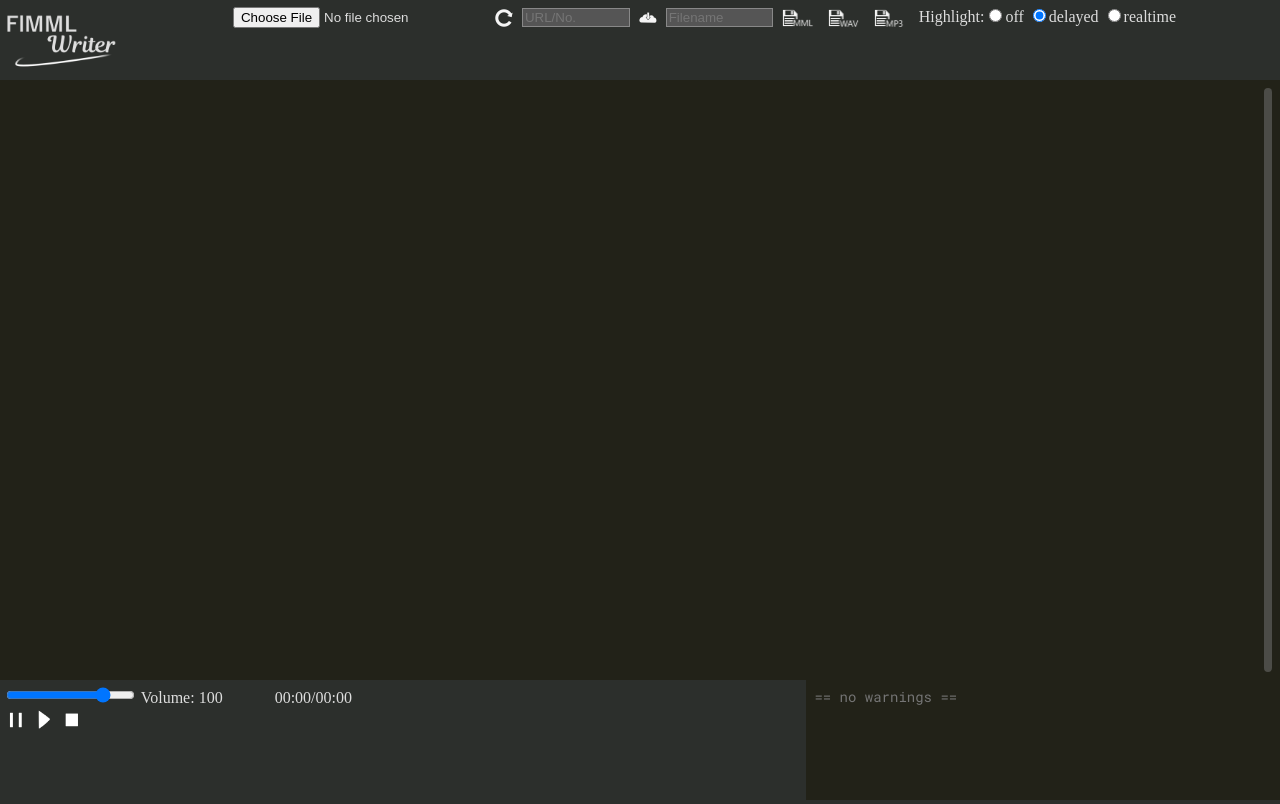
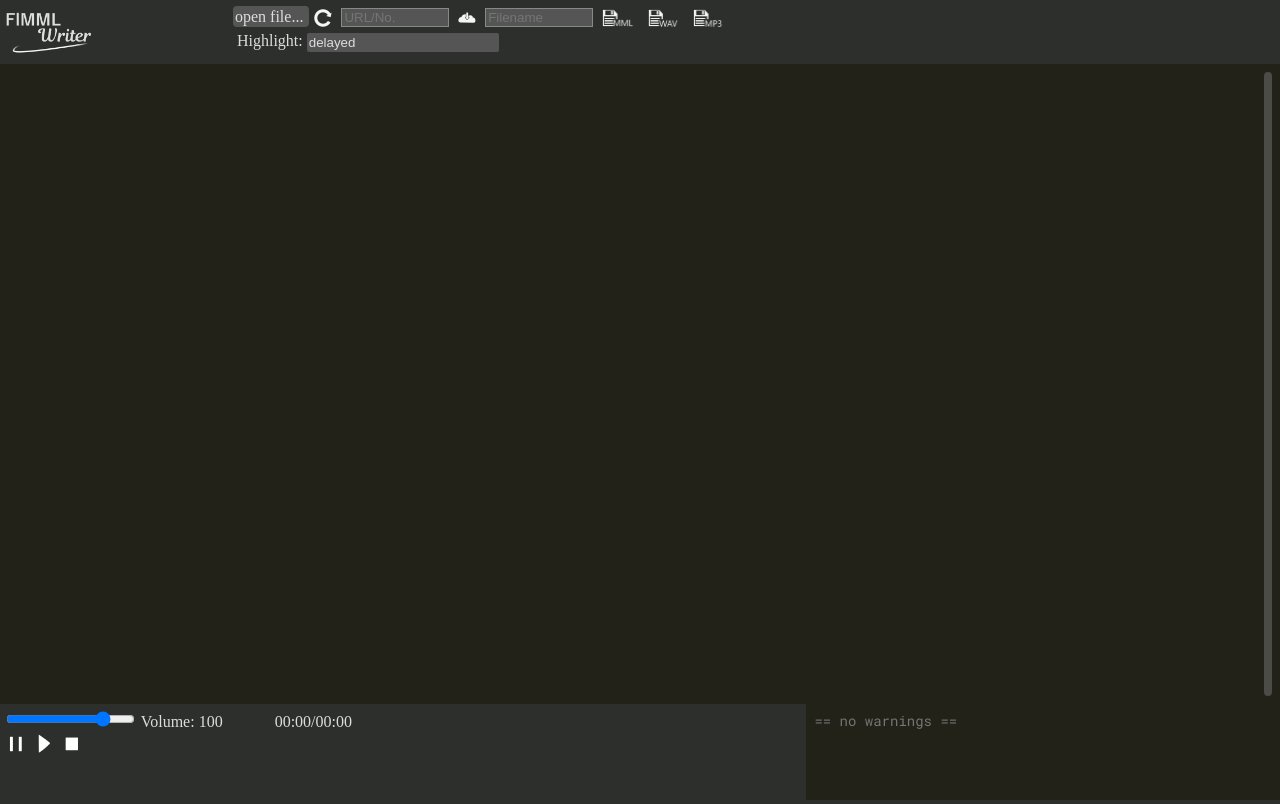
Before and after one commit to misosouP6250/FlMMLWriter, a plain HTML site: page index.html in a window 1280 px wide. Drawn offline with Linux system fonts and the light colour scheme.

Commit message:
デザインを更新

```diff
--- a/css/main.css
+++ b/css/main.css
@@ -25,7 +25,7 @@ div#header {
 	margin: 0;
 	padding: 4px;
 	width: 100vw;
-	height: 10vh;
+	height: 8vh;
 	box-sizing: border-box;
 	overflow: hidden;
 }
@@ -33,16 +33,18 @@ div#header {
 /* editor */
 div#editor {
 	position: relative;
-	height: 75vh;
+	height: 80vh;
 	box-sizing: border-box;
 }
 
 /* footer */
 div#footer {
 	position: relative;
+	bottom: 0;
+	right: 0;
 	margin: 0;
 	padding: 0;
-	height: 15vh;
+	height: 12vh;
 }
 
 /* 音符 [a-gA-G][%]?[0-9]* */
@@ -346,20 +348,28 @@ div#ctrls-header{
 	top:0;
 	left:0;
 	width: 100%;
+	z-index: 10;
 }
 
 div#ctrls-header img {
-	padding: 4px;
+	margin: 4px;
 	vertical-align: middle;
+	box-sizing: border-box;
+	-webkit-user-drag: none;
+}
+
+div#ctrls-header img:hover {
+	border: 1px solid #AAA;
+}
+
+div#ctrls-header img:active {
+	border: 1px solid #AAA;
+	padding: 1px 0 0 1px;
 }
 
 div#ctrls {
 	position: relative;
 	height: 100%;
-}
-
-div#ctrls > #ctrl-right {
-	float: left;
 }
 
 div#ctrls > #ctrl-left {
@@ -371,6 +381,17 @@ div#ctrls > #ctrl-left {
 
 #ctrl-left img {
 	vertical-align: middle;
+	box-sizing: border-box;
+	-webkit-user-drag: none;
+}
+
+#ctrl-left img:hover {
+	border: 1px solid #AAA;
+}
+
+#ctrl-left img:active {
+	border: 1px solid #AAA;
+	padding: 1px 0 0 1px;
 }
 
 div#ctrls > #ctrl-warn {
@@ -380,6 +401,18 @@ div#ctrls > #ctrl-warn {
 
 div#ctrls::after {
 	clear: both;
+}
+
+/* ラベル */
+label#label-mmlfile {
+	background-color: #555;
+	padding: 2px;
+	border-radius: 4px;
+	box-sizing: border-box;
+}
+
+label#label-mmlfile:hover {
+	background-color: #666;
 }
 
 /* テキストインプット */
@@ -396,19 +429,51 @@ div#title-header {
 	float: left;
 	width: 18%;
 	height: 100%;
+	z-index: 20;
 }
 
-div#title-header > img {
+div#title-header img {
+	max-height: 100%;
 	max-width: 100%;
-	max-height: 100%;
 }
 
 div#title-header::after {
 	clear: both;
 }
 
-span#title-font {
-	font-size: 14pt;
+/* セレクトボックス */
+.select-custom-wrap {
+	overflow: hidden;
+	display: inline-block;
+	width: 15vw;
+	border-radius: 2px;
+	background-color: #555;
+	vertical-align: middle;
+}
+
+.select-custom-wrap select {
+	border: 0;
+	color: #DDD;
+	background: transparent;
+	width: 100%;
+	padding: 2px;
+	background-color: #555;
+	-webkit-appearance: none;
+}
+
+/* 画面幅559px以下 */
+@media screen and ( max-width: 559px ) {
+	/* ヘッダの最低高さを指定 */
+	div#header {
+		min-height: 86px;
+	}
+	/* エディタ・フッタの高さを変更 */
+	div#editor {
+		height: 66vh;
+	}
+	div#footer {
+		height: 38vh;
+	}
 }
 
 /* 画面幅479px以下 */
@@ -416,6 +481,6 @@ span#title-font {
 	/* タイトルを表示しない */
 	div#title-header {
 		width: 0;
-		visibility: hidden;
+		display: none;
 	}
 }
--- a/index.html
+++ b/index.html
@@ -12,6 +12,9 @@
 	document.addEventListener("DOMContentLoaded", function () {
 		writer = new FlMMLWriter();
 	});
+	window.addEventListener("load", function () {
+		writer.changeHltMode("delay");
+	});
 </script>
 <!-- <link rel="stylesheet" type="text/css" href="css/normalize.css"> -->
 <link rel="icon" href="favicon.ico" />
@@ -22,10 +25,13 @@
 	<!-- header -->
 	<div id="header">
 		<div id="title-header">
-			<img src="img/logo.png" height="240">
+			<a href="https://github.com/misosouP6250/FlMMLWriter/blob/master/README.md" target="fw-help"><img src="img/logo.png"></a>
 		</div>
 		<div id="ctrls-header">
-			<input type="file" id="mmlfile" onChange="writer.onMMLSelected(document.getElementById('mmlfile'))"></input>
+			<label for="mmlfile" id="label-mmlfile">
+				open file...
+				<input type="file" id="mmlfile" onChange="writer.onMMLSelected(document.getElementById('mmlfile'))" style="display:none">
+			</label>
 			<img src="img/reload.png" alt="reload" height="20" width="20" id="mmlreload" value="Reload" onclick="writer.onMMLSelected(document.getElementById('mmlfile'))">
 			<input type="text" id="mmlurl" value="" placeholder="URL/No.">
 			<img src="img/open-cloud.png" alt="open URL/ID" height="20" width="20" id="mmlopenurl" value="Open" onclick="writer.openUrl(document.getElementById('mmlurl').value)">
@@ -33,9 +39,15 @@
 			<img src="img/save-mml.png" height="20" width="33.75" id="mmlsavetxt" value="Save(.mml)" onclick="writer.saveText('.mml')">
 			<img src="img/save-wav.png" height="20" width="33.75"  id="mmlsave" value="Save(.wav)" onclick="writer.save(false)">
 			<img src="img/save-mp3.png" height="20" width="33.75"  id="mmlsavemp3" value="Save(.mp3)" onclick="writer.save(true)">
-			<span> Highlight:</span><input type="radio" id="hlt-off" name="editorHL" value="off" onClick="writer.changeHltMode()"><span>off</span>
-			<input type="radio" id="hlt-delay" name="editorHL" value="delay" checked="checked" onClick="writer.changeHltMode()"><span>delayed</span>
-			<input type="radio" id="hlt-rt" name="editorHL" value="rt" onClick="writer.changeHltMode()"><span>realtime</span><br>
+			<br>
+			<span> Highlight:</span>
+			<div class="select-custom-wrap">
+				<select id="editor-hl" name="editorHL" class="select-custom" placeholder="Highlight" onchange="writer.changeHltMode(this.options[this.selectedIndex].value)">
+					<option value="off">off</option>
+					<option value="delay" selected>delayed</option>
+					<option value="rt">realtime</option>
+				</select>
+			</div>
 		</div>
 	</div>
 	<!-- header end -->
--- a/js/main/main.js
+++ b/js/main/main.js
@@ -1292,9 +1292,17 @@ var FlMMLWriter = function () {
 		return result;
 	}
 
-	function changeHltMode () {
-		editorHltOn = document.getElementById("hlt-off").checked ? false : true;
-		editorHltDelayed = document.getElementById("hlt-rt").checked ? false : true;
+	function changeHltMode (mode) {
+		if(mode === "delay") {
+			editorHltOn = editorHltDelayed = true;
+		} else if(mode === "rt") {
+			editorHltOn = true;
+			editorHltDelayed = false;
+		} else if(mode === "off") {
+			editorHltOn = editorHltDelayed = false;
+		}
+		// editorHltOn = document.getElementById("hlt-off").checked ? false : true;
+		// editorHltDelayed = document.getElementById("hlt-rt").checked ? false : true;
 		var elmHlt = document.getElementById("mmlhighlight");
 		var elmTxt = document.getElementById("mmltxt");
 		if(editorHltOn){
@@ -1492,8 +1500,8 @@ var FlMMLWriter = function () {
 		onVolumeChange: function(vol) {
 			onVolumeChange(vol);
 		},
-		changeHltMode: function() {
-			changeHltMode();
+		changeHltMode: function(mode) {
+			changeHltMode(mode);
 		},
 		save: function(isMP3) {
 			save(isMP3);
```
